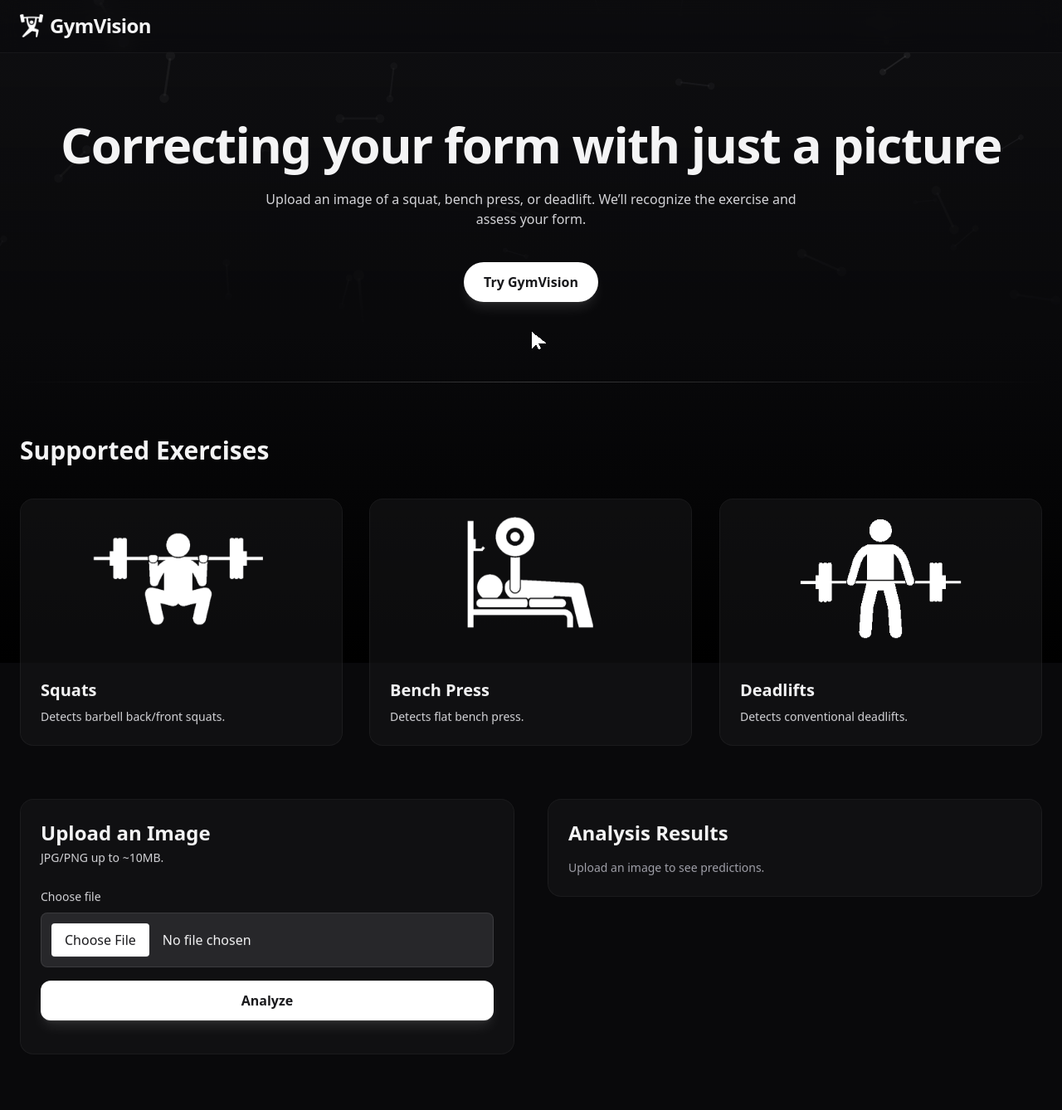
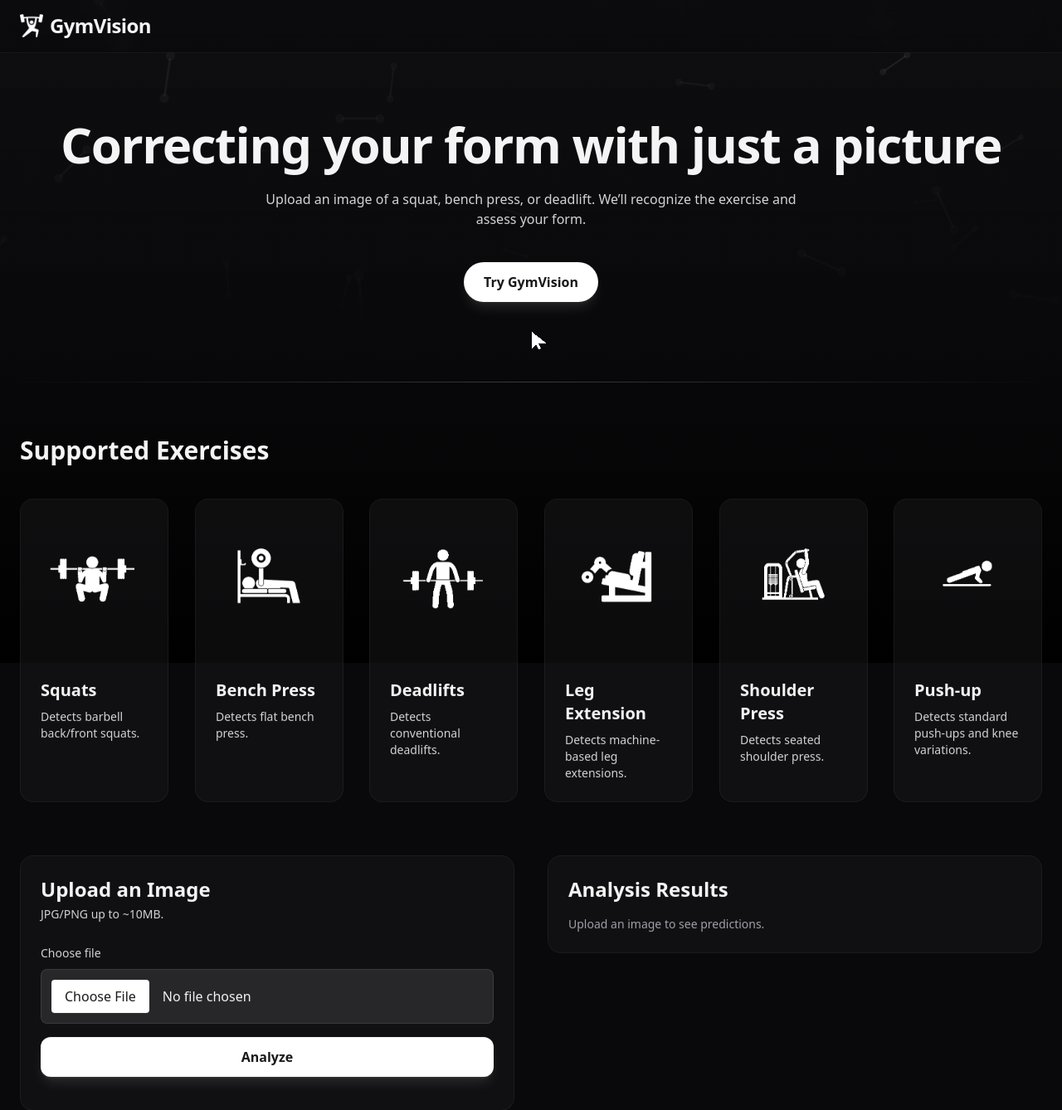
Before and after one commit to Dionkcq/AAI3001ComputerVision, a Flask app: page / in a window 1280 px wide. Shown: the part 1-1339 px from the top of the page at 83% size. Run offline with Flask 3, Linux system fonts and the light colour scheme; some libraries are stand-ins or nearby versions.

Commit message:
updated ui with three new exercises

```diff
--- a/templates/index.html
+++ b/templates/index.html
@@ -26,7 +26,7 @@
 <section id="supported" class="max-w-7xl mx-auto px-6 py-16">
   <h2 class="text-3xl font-extrabold mb-10">Supported Exercises</h2>
 
-  <div class="grid md:grid-cols-3 gap-8">
+  <div class="grid grid-cols-1 sm:grid-cols-2 md:grid-cols-3 lg:grid-cols-6 gap-8">
     <!-- Card -->
     <article class="reveal opacity-0 translate-y-4 bg-zinc-900/50 rounded-2xl border border-white/5 overflow-hidden hover:border-white/10 transition">
       <img src="{{ url_for('static', filename='img/squat.png') }}" alt="Squat" class="w-full h-48 object-cover">
@@ -49,6 +49,29 @@
       <div class="p-6">
         <h3 class="text-xl font-bold">Deadlifts</h3>
         <p class="mt-2 text-zinc-300 text-sm">Detects conventional deadlifts.</p>
+      </div>
+    </article>
+
+    <article class="reveal opacity-0 translate-y-4 bg-zinc-900/50 rounded-2xl border border-white/5 overflow-hidden hover:border-white/10 transition">
+      <img src="{{ url_for('static', filename='img/leg_extension.png') }}" alt="Leg Extension" class="w-full h-48 object-cover">
+      <div class="p-6">
+        <h3 class="text-xl font-bold">Leg Extension</h3>
+        <p class="mt-2 text-zinc-300 text-sm">Detects machine-based leg extensions.</p>
+      </div>
+    </article>
+
+    <article class="reveal opacity-0 translate-y-4 bg-zinc-900/50 rounded-2xl border border-white/5 overflow-hidden hover:border-white/10 transition">
+      <img src="{{ url_for('static', filename='img/shoulder_press.png') }}" alt="Shoulder Press" class="w-full h-48 object-cover">
+      <div class="p-6">
+        <h3 class="text-xl font-bold">Shoulder Press</h3>
+        <p class="mt-2 text-zinc-300 text-sm">Detects seated shoulder press.</p>
+      </div>
+    </article>
+    <article class="reveal opacity-0 translate-y-4 bg-zinc-900/50 rounded-2xl border border-white/5 overflow-hidden hover:border-white/10 transition">
+      <img src="{{ url_for('static', filename='img/pushup.png') }}" alt="Push-up" class="w-full h-48 object-cover">
+      <div class="p-6">
+        <h3 class="text-xl font-bold">Push-up</h3>
+        <p class="mt-2 text-zinc-300 text-sm">Detects standard push-ups and knee variations.</p>
       </div>
     </article>
   </div>
```
Also changed, not shown: static/img/leg_extension.png (added), static/img/pushup.png (added), static/img/shoulder_press.png (added), 2 other files.
